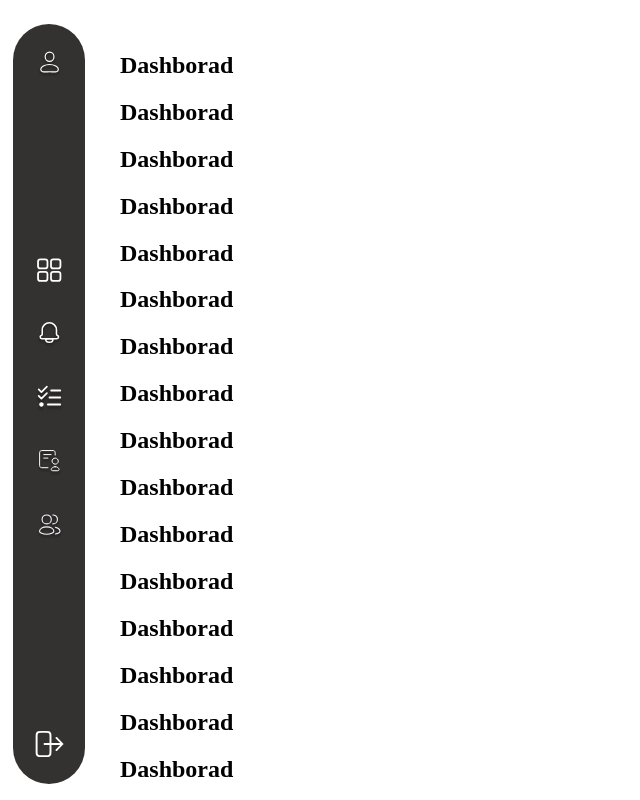
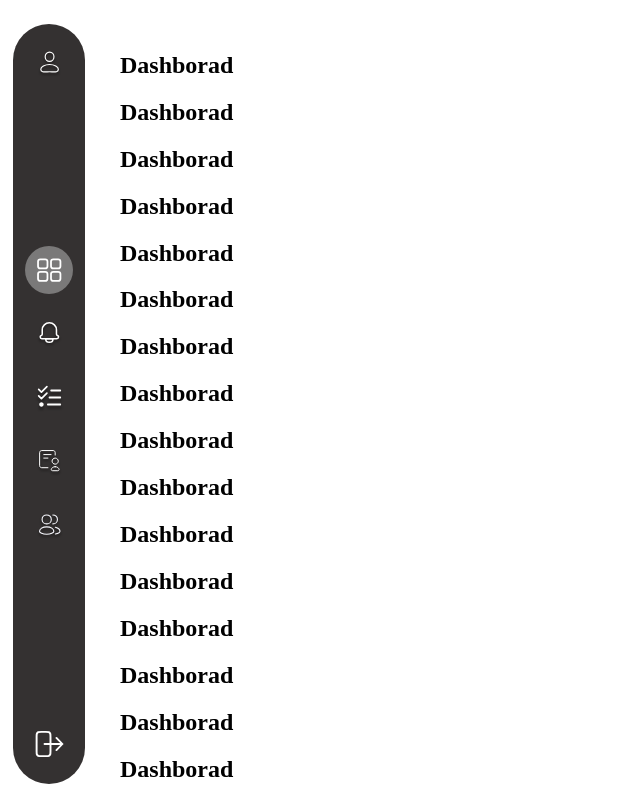
Before and after one commit to Pirates-Corp/MUHI, a Next.js app: page /admin/dashboard in a window 1280 px wide. Shown: the top 800 px of the page, without its empty margins (0-640 px from the left). Built offline with nearby package versions, Linux system fonts and the light colour scheme; a web font is replaced by a local one.

Commit message:
🩹 FIX: active sidebar className issue

```diff
--- a/components/admin/AdminSideBar.jsx
+++ b/components/admin/AdminSideBar.jsx
@@ -1,5 +1,7 @@
 import React, { useState } from 'react';
 import Link from "next/link"
+import { useRouter } from "next/router";
+
 import style from "../admin/AdminSideBar.module.scss"
 
 const sideBarItems = [
@@ -13,7 +15,7 @@ const sideBarItems = [
 ]
 
 export default function AdminSideBar(){
-    const [activeId, setActiveId] = useState(null);
+    const router = useRouter();
 
     return(
         <div>
@@ -30,7 +32,7 @@ export default function AdminSideBar(){
                         <li>
                             <Link href={item.href}>
                                 <a onClick={() => setActiveId(item.id)}>
-                                    <div className={activeId !== item.id ? `${style.circle}`: `${style.circle} ${style.active}`}><img src={item.src} alt={item.alt}/></div>
+                                    <div className={router.pathname === '/admin/' + item.href ? `${style.circle}  ${style.active}` : `${style.circle}`}><img src={item.src} alt={item.alt}/></div>
                                     <div className={style.navText}>{item.text}</div>
                                 </a>
                             </Link>
```
